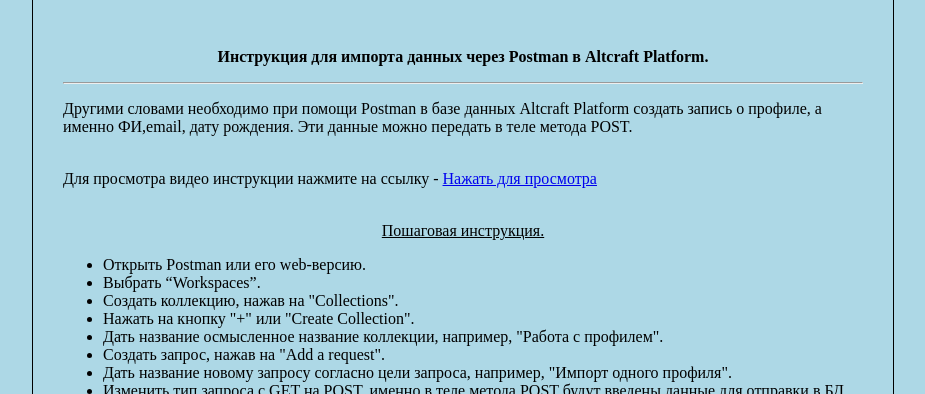
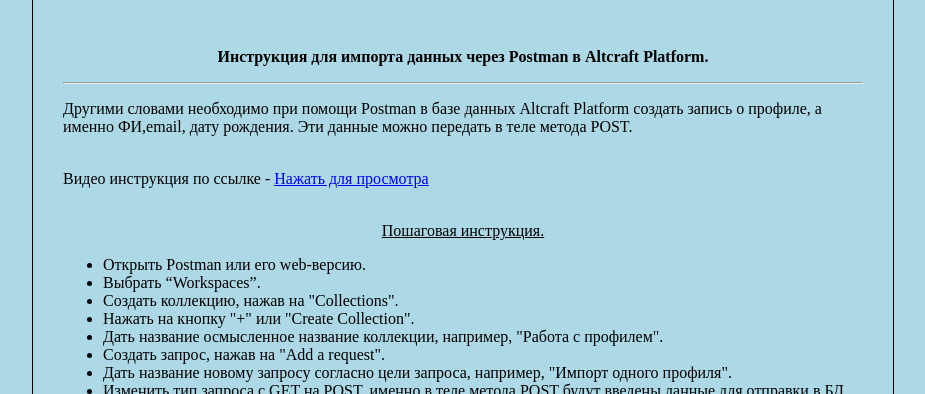
Before and after one commit to RipsimeARG/ripsimearg.github.io, a plain HTML site: page index.html in a window 1280 px wide. Shown: the top 394 px of the page, without its empty margins (177-1102 px from the left). Drawn offline with Linux system fonts and the light colour scheme.

Commit message:
Update index.html

```diff
--- a/index.html
+++ b/index.html
@@ -12,7 +12,7 @@
  }
 </style>
 <p>Другими словами необходимо при помощи Postman в базе данных Altcraft Platform создать запись о профиле, а именно ФИ,email, дату рождения. Эти данные можно передать в теле метода POST.</p>
-<p><br />Для просмотра видео инструкции нажмите на ссылку - <a href="https://youtu.be/nY7Trj1LhDg">Нажать для просмотра</a>
+<p><br />Видео инструкция по ссылке - <a href="https://youtu.be/nY7Trj1LhDg">Нажать для просмотра</a>
 <p style="text-align: center;">
 <br /><span style="text-decoration: underline;">Пошаговая инструкция.</span></p>
 <ul>
```
